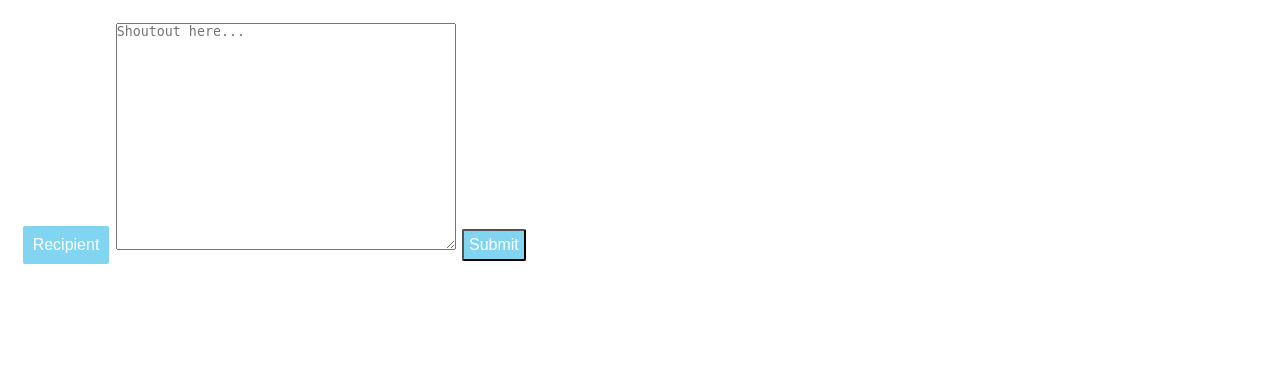
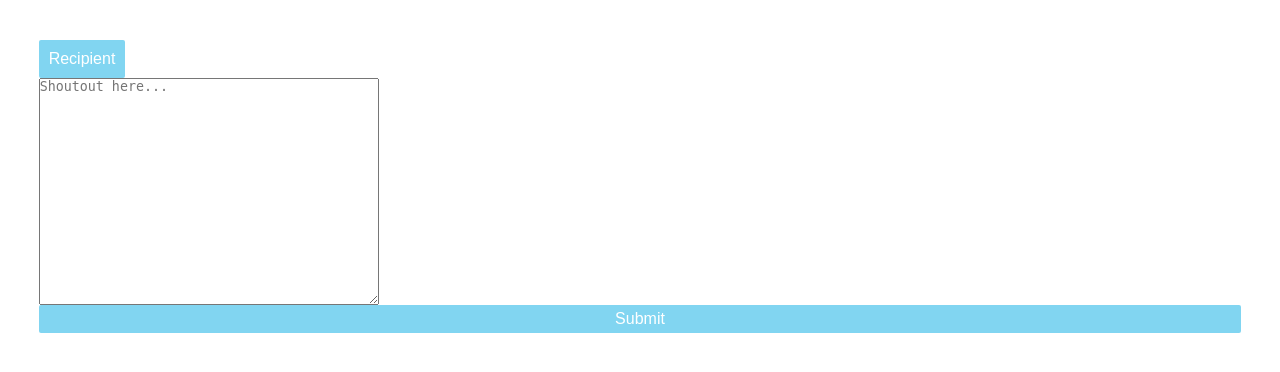
Before and after one commit to william-warren/ascent, a Django app: page /shoutouts/ in a window 1280 px wide. Shown: the part 63-435 px from the top of the page. Run offline with Django 3.2, Linux system fonts and the light colour scheme; data that the repository does not hold is empty.

Commit message:
added new template folder to 'shoutouts' folder

```diff
--- a/templates/shoutouts.html
+++ b/shoutouts/templates/shoutouts.html
@@ -1,11 +1,12 @@
 {% extends 'base.html' %}
 {% block content %}
+
 <div id="shoutout-form-container">
-    <form action="{% url 'shoutouts:home' %}" method="POST">
-        {% csrf_token %}
-        <!-- <label for="recipient">Recipient: <div class="dropdown"> -->
-        <div class="dropdown">
-            <button class="recipient-btn">Recipient</button>
+    <div class="dropdown">
+        <button class="recipient-btn">Recipient</button>
+
+        <form action="{% url 'shoutouts:home' %}" method="POST">
+            {% csrf_token %}
             <div class="recipient">
                 <p>Angie Unda</p>
                 <p>Christian Guzman</p>
@@ -21,12 +22,12 @@
                 <p>Tyler Irving</p>
                 <p>William Warren</p>
             </div>
-        </div>
-        </label>
-        <textarea name="shoutout" placeholder="Shoutout here..."></textarea>
-        <button class="submit-btn">Submit</button>
+    </div>
+    <textarea name="shoutout" placeholder="Shoutout here..."></textarea>
+    <button class="submit-btn">Submit</button>
     </form>
 </div>
+
 <!-- <div id="shoutouts-container">
     <label>Shoutouts:</label>
     <ul id="shoutout-list">
@@ -38,7 +39,14 @@
         {% endfor %}
     </ul>
 </div> -->
+
 <style>
+    #shoutout-form-container {
+        display: flex;
+        flex-direction: column;
+        padding: 16px;
+    }
+
     textarea {
         width: 15rem;
         height: 10rem;
@@ -50,6 +58,7 @@
         padding: 5px;
         font-size: 16px;
         border-radius: 2px;
+        border: none;
     }
 
     .recipient-btn {
@@ -59,7 +68,6 @@
         border-radius: 2px;
         font-size: 16px;
         border: none;
-        /*  */
     }
 
     .dropdown {
```
Also changed, not shown: shoutouts/static/shoutouts.css (added).
